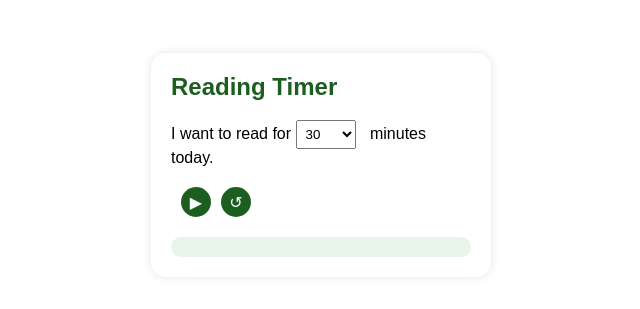
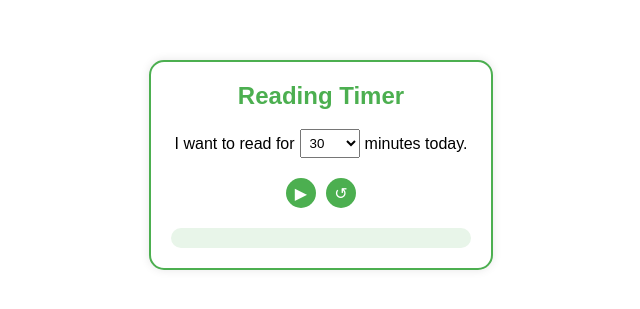
Before and after one commit to DominikaDomka/hourglass-widget, a plain HTML site: page index.html in a window 1280 px wide. Shown: the part 235-544 px from the top of the page, without its empty margins (319-959 px from the left). Drawn offline with Linux system fonts and the light colour scheme.

Commit message:
Make cosmetic improvements to reading timer widget

```diff
--- a/index.html
+++ b/index.html
@@ -20,10 +20,18 @@
             background-color: white;
             border-radius: 15px;
             box-shadow: 0 0 10px rgba(0,0,0,0.1);
+            border: 2px solid #4caf50;
         }
         h2 {
             margin-top: 0;
-            color: #1b5e20;
+            color: #4caf50;
+            text-align: center;
+        }
+        .timer-text {
+            display: flex;
+            align-items: center;
+            justify-content: center;
+            margin-bottom: 15px;
         }
         .timer-bar {
             width: 100%;
@@ -36,39 +44,41 @@
         .timer-progress {
             width: 0;
             height: 100%;
-            background-color: #4caf50;
+            background-color: #81c784;
             transition: width 1s linear;
         }
         .controls {
             display: flex;
-            align-items: center;
+            justify-content: center;
             margin-top: 20px;
         }
         select {
             width: 60px;
             padding: 5px;
-            margin-right: 10px;
+            margin: 0 5px;
         }
         button {
             width: 30px;
             height: 30px;
             border: none;
-            background-color: #1b5e20;
+            background-color: #4caf50;
             color: white;
             border-radius: 50%;
             cursor: pointer;
             font-size: 16px;
-            margin-left: 10px;
+            margin: 0 5px;
             display: flex;
             justify-content: center;
             align-items: center;
+            padding: 0;
         }
     </style>
 </head>
 <body>
     <div class="timer-widget">
         <h2>Reading Timer</h2>
-        <div>I want to read for
+        <div class="timer-text">
+            I want to read for
             <select id="readingTime">
                 <option value="5">5</option>
                 <option value="10">10</option>
```
